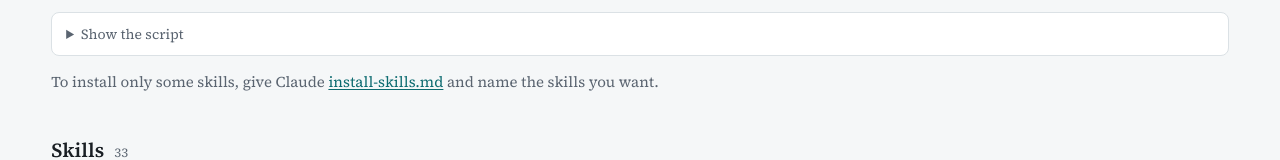
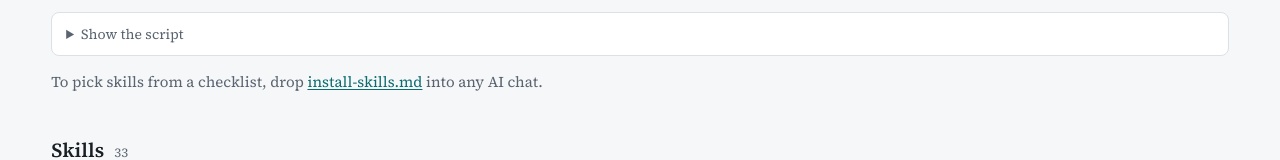
Before and after one commit to nnabil-prog/ai-skills-kit, a plain HTML site: page docs/index.html in a window 1280 px wide. Shown: the part 368-528 px from the top of the page. Drawn offline with Linux system fonts and the light colour scheme; no server answers.

Commit message:
Turn install-skills.md into a skill picker for any AI
The AI shows a checklist with an All option, with AskUserQuestion when it has one. Then it installs the selected items, or writes a script when it cannot run commands.

Co-Authored-By: Claude Opus 5.5 <noreply@anthropic.com>

```diff
--- a/docs/index.html
+++ b/docs/index.html
@@ -72,7 +72,7 @@
     <button type="button" id="copy">Copy install command</button>
     <span class="status" id="status" role="status"></span>
     <details><summary>Show the script</summary><pre id="script">Loading…</pre></details>
-    <p class="muted">To install only some skills, give Claude <a href="install-skills.md">install-skills.md</a> and name the skills you want.</p>
+    <p class="muted">To pick skills from a checklist, drop <a href="install-skills.md" download>install-skills.md</a> into any AI chat.</p>
   </section>
 
   <section aria-labelledby="own">
```
Also changed, not shown: 4 other files.
